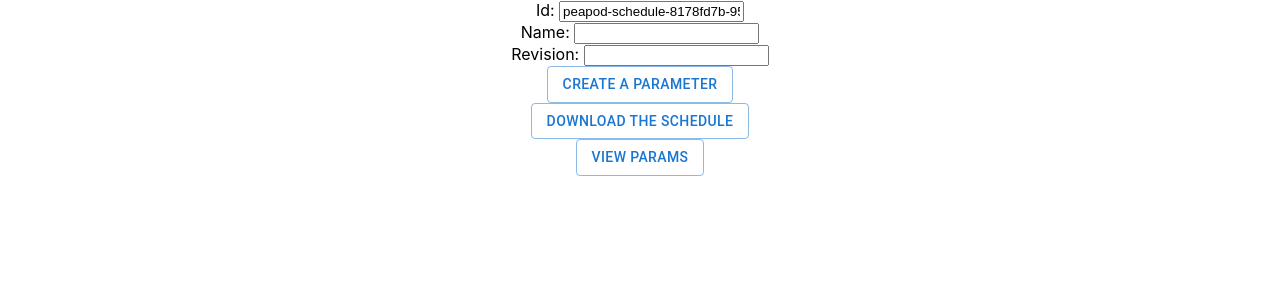
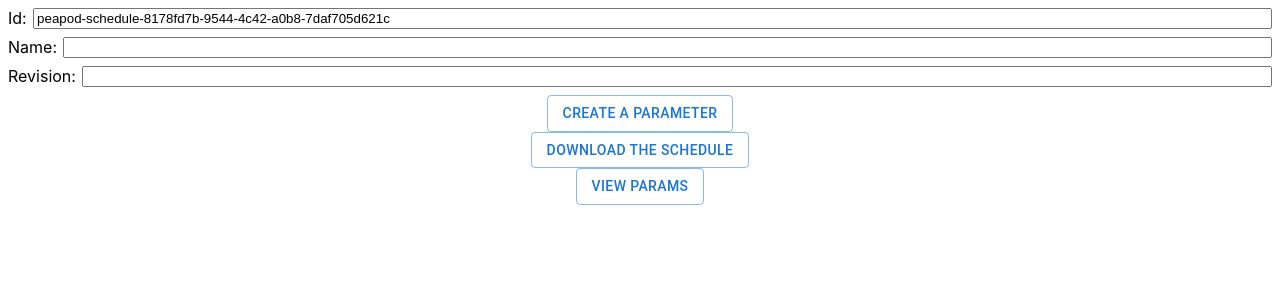
Before and after one commit to PeaPodTechnologies/schedule, a React (Create React App) app: page / in a window 1280 px wide. Shown: the top 300 px of the page. Built offline with nearby package versions, Linux system fonts and the light colour scheme.

Commit message:
imported css added a size field to the input tag

```diff
--- a/src/atoms/InputBlock.tsx
+++ b/src/atoms/InputBlock.tsx
@@ -1,11 +1,13 @@
 import { FC } from 'react';
 import { toLabel } from '../utils';
+import './InputBlock.css';
 
-interface InputBlockProps {
+export interface InputBlockProps {
 	label: string;
 	onBlur(value: any): void;
 	value?: any;
 	readonly?: boolean;
+	size?: number;
 }
 
 const ensureValue = (value: string, callback: Function) => {
@@ -15,10 +17,11 @@ const ensureValue = (value: string, callback: Function) => {
 };
 
 const InputBlock: FC<InputBlockProps> = props => (
-	<div>
+	<div className="inputBlock">
 		<label htmlFor={props.label}>{toLabel(props.label)}</label>
 		<input
-			readOnly={props.readonly}
+			size={props.size ?? 20}
+			readOnly={props.readonly ?? false}
 			type="text"
 			name={props.label}
 			id={props.label}
```
